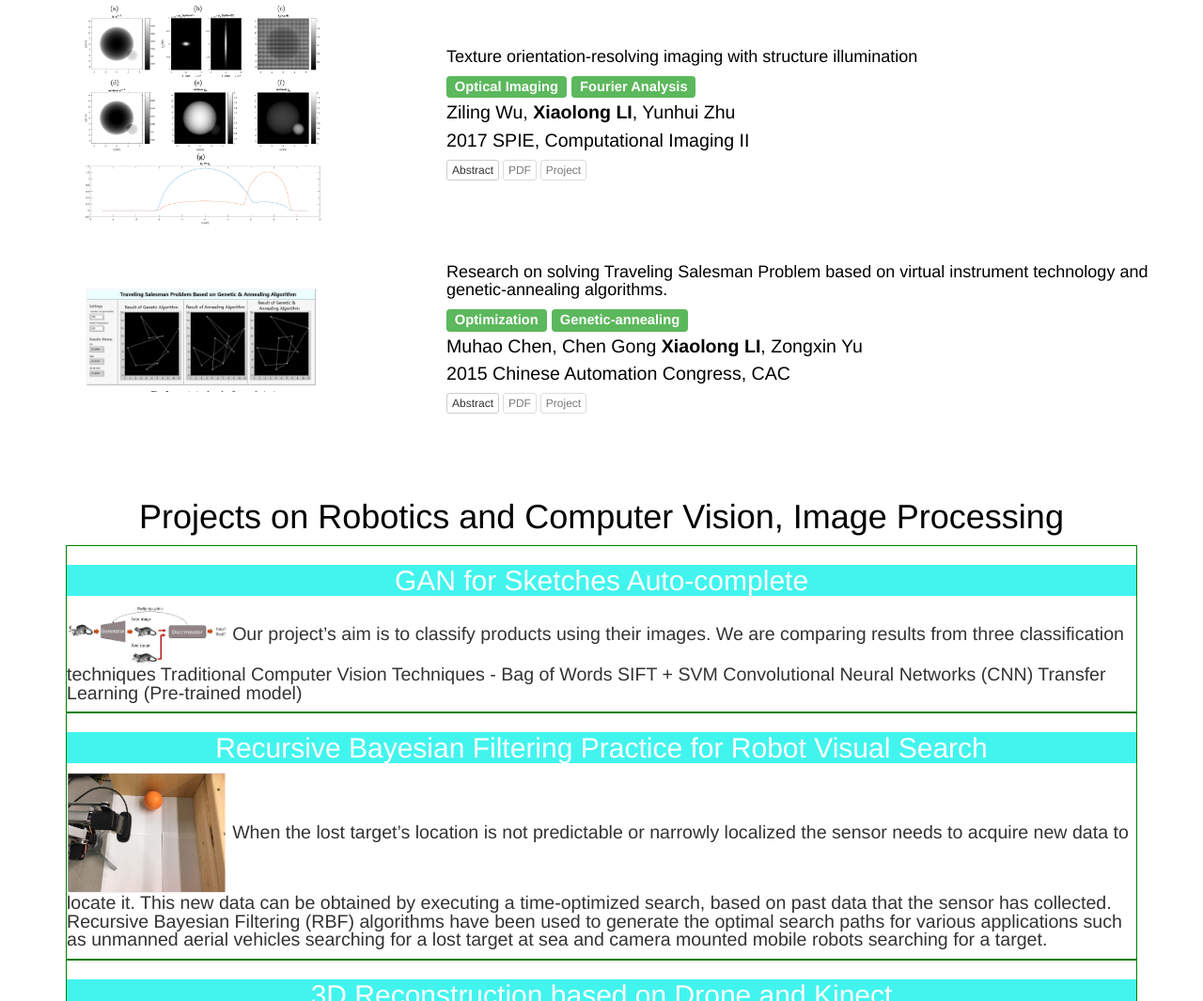
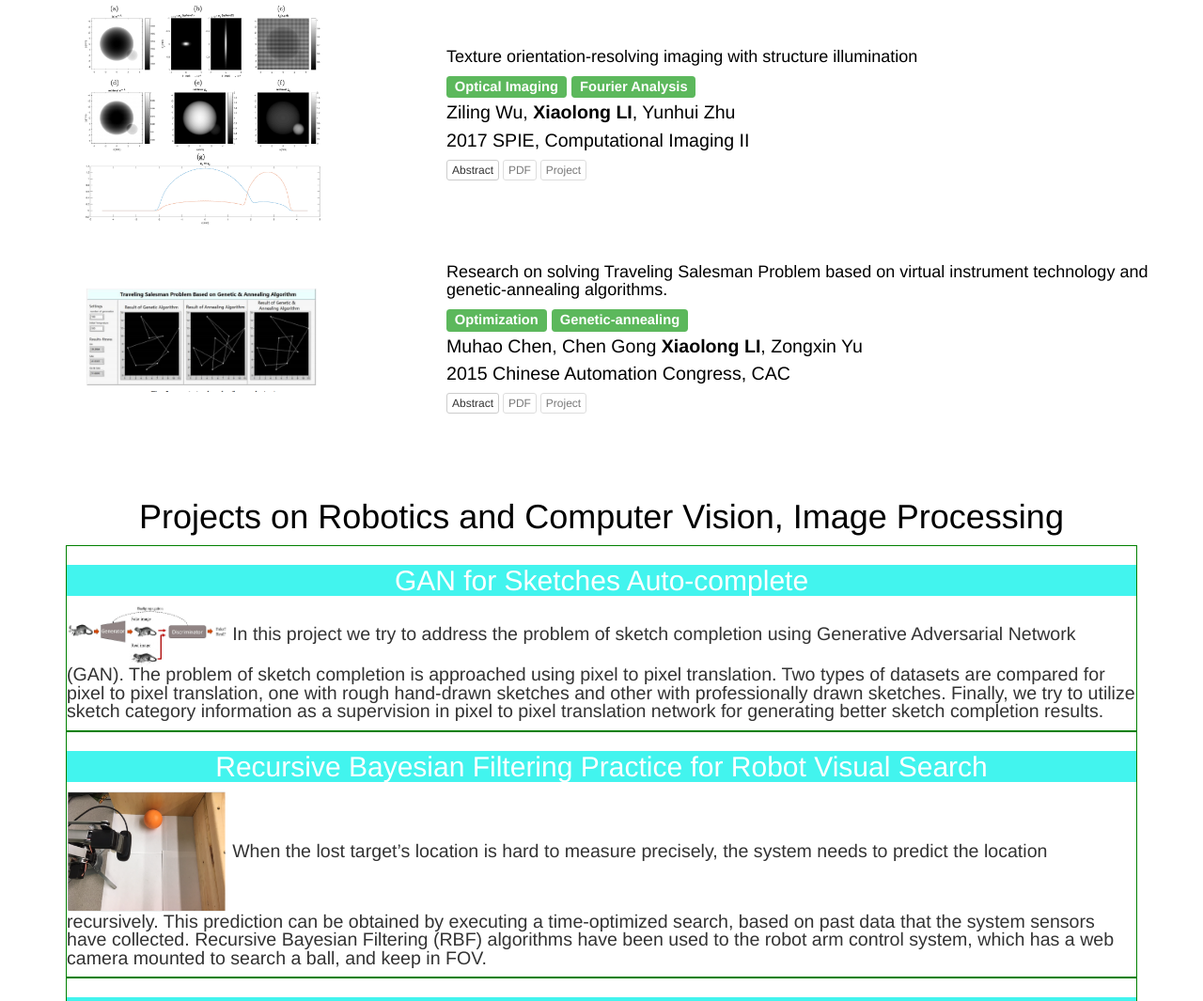
Before and after one commit to dragonlong/dragonlong.github.io, a Jekyll site: the page built from index.html, in a window 1280 px wide and 1400 px high, scrolled down 1727 px. Shown: the top 1065 px of the window at 94% size. Built offline with Jekyll 4.4.1, drawn with Linux system fonts in a browser that asks for light colours; nearby versions of some CDN libraries; some of the changed text lies outside the part shown; grey boxes are pictures that could not be loaded.

Commit message:
fix issues

```diff
--- a/index.html
+++ b/index.html
@@ -81,10 +81,10 @@ title: Xiaolong, Vision
 	<h2> GAN for Sketches Auto-complete</h2>
 	<p>
 		<img src="projects/gan.png">
-		Our project’s aim is to classify products using their images. We are comparing results from three classification techniques
-Traditional Computer Vision Techniques - Bag of Words SIFT + SVM
-Convolutional Neural Networks (CNN)
-Transfer Learning (Pre-trained model)
+		In this project we try to address the problem of sketch completion using Generative Adversarial Network (GAN). The problem of
+		sketch completion is approached using pixel to pixel translation. Two types of datasets are compared for pixel to pixel translation,
+		one with rough hand-drawn sketches and other with professionally drawn sketches. Finally, we try to utilize sketch category
+		information as a supervision in pixel to pixel translation network for generating better sketch completion results.
 	</p>
 </div>
 <div style="border: 1px solid green;">
@@ -92,24 +92,21 @@ Transfer Learning (Pre-trained model)
 Practice for Robot Visual Search</h2>
 	<p>
 		<img src="projects/bayes.png">
-		When the lost target’s location is not predictable or narrowly localized the sensor
-needs to acquire new data to locate it. This new data can be obtained
-by executing a time-optimized search, based on past data that the sensor has
+		When the lost target’s location is hard to measure precisely, the system
+needs to predict the location recursively. This prediction can be obtained
+by executing a time-optimized search, based on past data that the system sensors have
 collected. Recursive Bayesian Filtering (RBF) algorithms have been used to
-generate the optimal search paths for various applications such as unmanned
-aerial vehicles searching for a lost target at sea and camera mounted mobile
-robots searching for a target.
+the robot arm control system, which has a web camera mounted to search a ball, and keep
+in FOV.
 	</p>
 </div>
 <div style="border: 1px solid green;">
 	<h2> 3D Reconstruction based on Drone and Kinect</h2>
 	<p>
 		<img src="https://media.giphy.com/media/F3KQxoKYdTCJXs2Nv4/giphy.gif">
-		With its small shape and excellent motion ability,
-		the multi-rotor aerial vehicle is fit for those environment which is narrower or more complex when compared to others.
-		However, in this time, since SLAM technology is now under research and optimization. This project implements SLAM
-		algorithms from those cutting-edge Labs, while also achieves integration of different technologies in one system. This project achieves the first stage of
-		real-time 3D reconstruction of indoor environment, which matters much for the transition of aerial vehicles to unmanned flying robots.
+		With its small shape and excellent motion ability, the multi-rotor aerial vehicle is fit for those environment which is narrower or more complex when compared to others.
+		This project implements SLAM algorithms from those cutting-edge Labs, while also achieves integration of different technologies in one system. This project finishes
+		the first stage of real-time 3D reconstruction of indoor environment, which matters much for the transition of aerial vehicles to unmanned flying robots.
 	</p>
 </div>
 </section>
```
